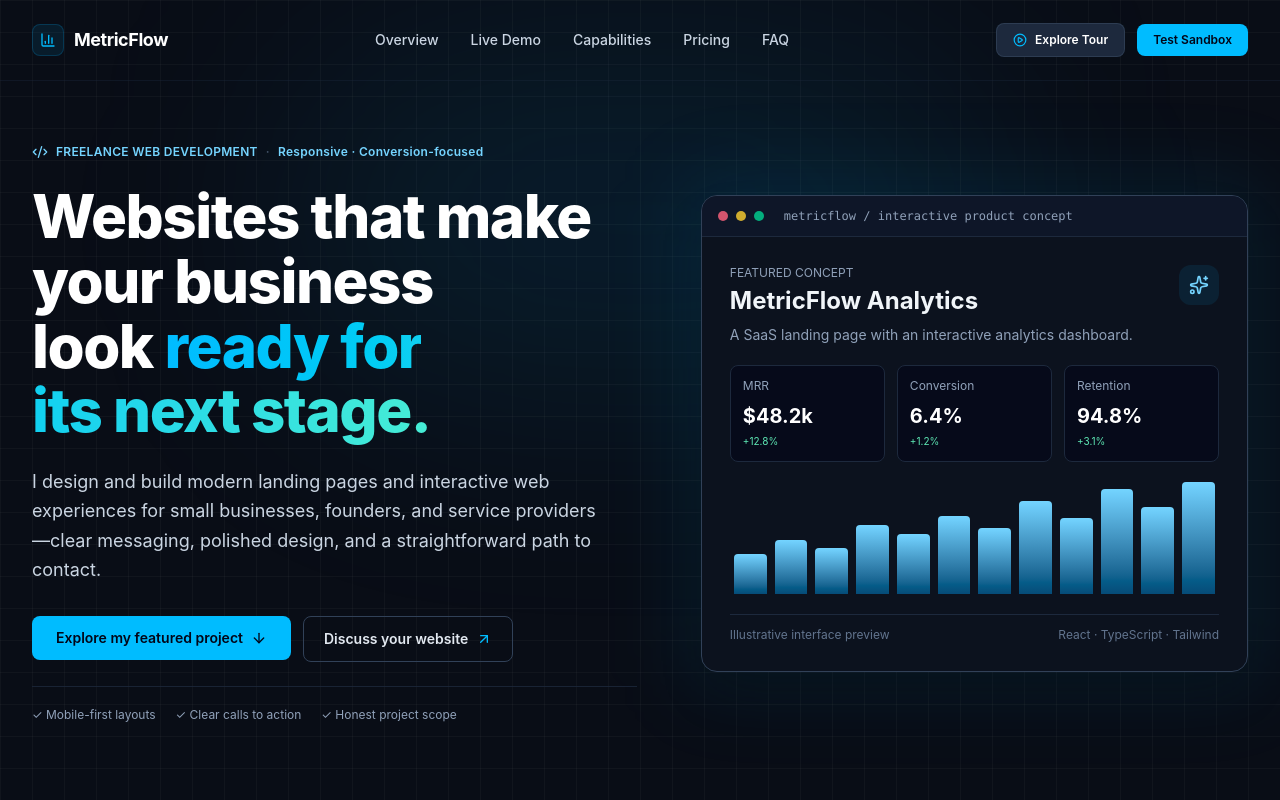
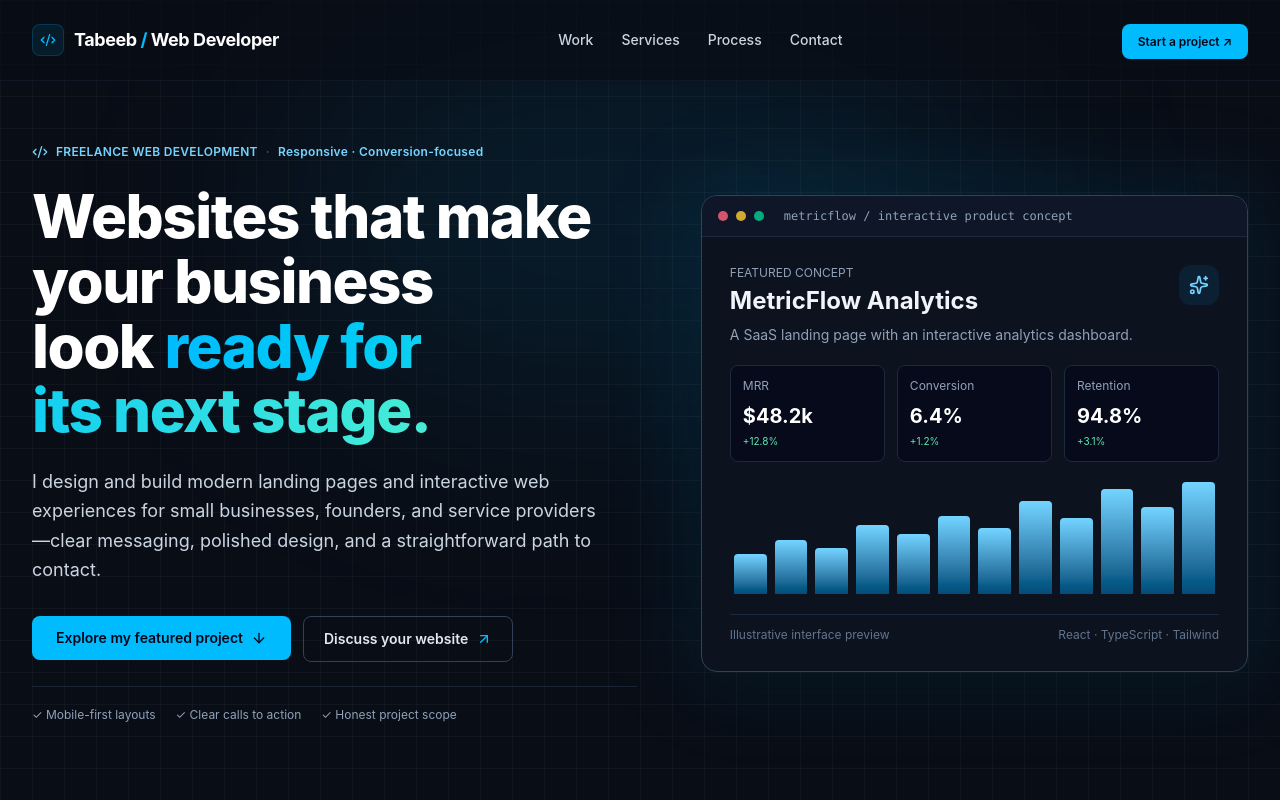
Before and after one commit to tabeeb1314/metricflow, a React (Vite) app: page / in a window 1280 px wide. Shown: the top 800 px of the page. Built offline with nearby package versions, Linux system fonts and the light colour scheme.

Commit message:
Make navigation portfolio and client enquiry focused

```diff
--- a/src/components/Navbar.tsx
+++ b/src/components/Navbar.tsx
@@ -1,186 +1,15 @@
 import React, { useState, useEffect } from 'react';
-import { BarChart3, Menu, X, PlayCircle } from 'lucide-react';
-
-interface NavbarProps {
-  onOpenTour: () => void;
-  onSelectDemo: () => void;
-}
-
+import { Code2, Menu, X } from 'lucide-react';
+interface NavbarProps { onOpenTour: () => void; onSelectDemo: () => void; }
 export const Navbar: React.FC<NavbarProps> = ({ onOpenTour, onSelectDemo }) => {
-  const [mobileMenuOpen, setMobileMenuOpen] = useState(false);
-  const [scrolled, setScrolled] = useState(false);
-
-  useEffect(() => {
-    const handleScroll = () => {
-      setScrolled(window.scrollY > 20);
-    };
-    window.addEventListener('scroll', handleScroll, { passive: true });
-    return () => window.removeEventListener('scroll', handleScroll);
-  }, []);
-
-  // Close mobile drawer on ESC
-  useEffect(() => {
-    const handleKeyDown = (e: KeyboardEvent) => {
-      if (e.key === 'Escape') setMobileMenuOpen(false);
-    };
-    window.addEventListener('keydown', handleKeyDown);
-    return () => window.removeEventListener('keydown', handleKeyDown);
-  }, []);
-
-  return (
-    <header
-      className={`fixed top-0 left-0 right-0 z-40 transition-colors duration-200 ${
-        scrolled
-          ? 'bg-[#090d16]/90 backdrop-blur-md border-b border-slate-800/80 shadow-sm'
-          : 'bg-transparent border-b border-slate-800/40'
-      }`}
-    >
-      <div className="max-w-7xl mx-auto px-4 sm:px-6 lg:px-8">
-        <div className="flex items-center justify-between gap-8 h-16 sm:h-20">
-          {/* Zone 1: Brand Wordmark (Single text element with integrated vector icon) */}
-          <a
-            href="#"
-            className="flex items-center gap-2.5 text-lg font-bold tracking-tight text-white hover:text-sky-400 transition-colors whitespace-nowrap shrink-0 group focus-visible:ring-2 focus-visible:ring-sky-400 rounded-md"
-            aria-label="MetricFlow Home"
-          >
-            <div className="w-8 h-8 rounded-lg bg-sky-500/10 border border-sky-500/20 flex items-center justify-center text-sky-400 group-hover:bg-sky-500/20 transition-colors">
-              <BarChart3 className="w-4 h-4" />
-            </div>
-            <span>MetricFlow</span>
-          </a>
-
-          {/* Zone 2: 5 Concise single-line navigation links */}
-          <nav
-            className="hidden md:flex items-center gap-8 text-sm font-medium text-slate-300"
-            aria-label="Primary Navigation"
-          >
-            <a
-              href="#overview"
-              className="hover:text-white transition-colors whitespace-nowrap shrink-0 py-1"
-            >
-              Overview
-            </a>
-            <a
-              href="#interactive-demo"
-              className="hover:text-white transition-colors whitespace-nowrap shrink-0 py-1"
-            >
-              Live Demo
-            </a>
-            <a
-              href="#capabilities"
-              className="hover:text-white transition-colors whitespace-nowrap shrink-0 py-1"
-            >
-              Capabilities
-            </a>
-            <a
-              href="#pricing"
-              className="hover:text-white transition-colors whitespace-nowrap shrink-0 py-1"
-            >
-              Pricing
-            </a>
-            <a
-              href="#faq"
-              className="hover:text-white transition-colors whitespace-nowrap shrink-0 py-1"
-            >
-              FAQ
-            </a>
-          </nav>
-
-          {/* Zone 3: 1 Primary CTA Button */}
-          <div className="hidden md:flex items-center gap-3 shrink-0">
-            <button
-              onClick={onOpenTour}
-              className="flex items-center gap-2 px-4 py-2 text-xs font-semibold text-white bg-slate-800 hover:bg-slate-700 border border-slate-700/80 rounded-lg transition-colors whitespace-nowrap shrink-0 focus-visible:ring-2 focus-visible:ring-sky-400"
-            >
-              <PlayCircle className="w-3.5 h-3.5 text-sky-400" />
-              <span>Explore Tour</span>
-            </button>
-            <button
-              onClick={onSelectDemo}
-              className="px-4 py-2 text-xs font-semibold text-slate-950 bg-sky-400 hover:bg-sky-300 rounded-lg transition-colors whitespace-nowrap shrink-0 focus-visible:ring-2 focus-visible:ring-sky-400"
-            >
-              Test Sandbox
-            </button>
-          </div>
-
-          {/* Mobile hamburger button */}
-          <div className="flex md:hidden items-center gap-2">
-            <button
-              type="button"
-              onClick={() => setMobileMenuOpen(!mobileMenuOpen)}
-              className="p-2 text-slate-400 hover:text-white hover:bg-slate-800/60 rounded-lg transition-colors focus-visible:ring-2 focus-visible:ring-sky-400"
-              aria-expanded={mobileMenuOpen}
-              aria-label={mobileMenuOpen ? 'Close navigation menu' : 'Open navigation menu'}
-            >
-              {mobileMenuOpen ? <X className="w-5 h-5" /> : <Menu className="w-5 h-5" />}
-            </button>
-          </div>
-        </div>
-      </div>
-
-      {/* Accessible Mobile Drawer */}
-      {mobileMenuOpen && (
-        <div className="md:hidden border-b border-slate-800 bg-[#0c121e]/98 px-4 pt-3 pb-6 shadow-xl animate-in fade-in duration-150">
-          <nav className="flex flex-col gap-3 text-sm font-medium text-slate-300">
-            <a
-              href="#overview"
-              onClick={() => setMobileMenuOpen(false)}
-              className="py-2 px-3 rounded-md hover:bg-slate-800 hover:text-white transition-colors"
-            >
-              Overview
-            </a>
-            <a
-              href="#interactive-demo"
-              onClick={() => setMobileMenuOpen(false)}
-              className="py-2 px-3 rounded-md hover:bg-slate-800 hover:text-white transition-colors"
-            >
-              Live Demo
-            </a>
-            <a
-              href="#capabilities"
-              onClick={() => setMobileMenuOpen(false)}
-              className="py-2 px-3 rounded-md hover:bg-slate-800 hover:text-white transition-colors"
-            >
-              Capabilities
-            </a>
-            <a
-              href="#pricing"
-              onClick={() => setMobileMenuOpen(false)}
-              className="py-2 px-3 rounded-md hover:bg-slate-800 hover:text-white transition-colors"
-            >
-              Pricing
-            </a>
-            <a
-              href="#faq"
-              onClick={() => setMobileMenuOpen(false)}
-              className="py-2 px-3 rounded-md hover:bg-slate-800 hover:text-white transition-colors"
-            >
-              FAQ
-            </a>
-          </nav>
-          <div className="mt-4 pt-4 border-t border-slate-800 flex flex-col gap-2.5">
-            <button
-              onClick={() => {
-                setMobileMenuOpen(false);
-                onOpenTour();
-              }}
-              className="w-full flex items-center justify-center gap-2 px-4 py-2.5 text-xs font-semibold text-white bg-slate-800 border border-slate-700 rounded-lg hover:bg-slate-700 transition-colors"
-            >
-              <PlayCircle className="w-3.5 h-3.5 text-sky-400" />
-              <span>Explore Interactive Tour</span>
-            </button>
-            <button
-              onClick={() => {
-                setMobileMenuOpen(false);
-                onSelectDemo();
-              }}
-              className="w-full px-4 py-2.5 text-xs font-semibold text-slate-950 bg-sky-400 rounded-lg hover:bg-sky-300 transition-colors text-center"
-            >
-              Test Live Sandbox
-            </button>
-          </div>
-        </div>
-      )}
-    </header>
-  );
+ const [mobileMenuOpen,setMobileMenuOpen]=useState(false); const [scrolled,setScrolled]=useState(false);
+ useEffect(()=>{const h=()=>setScrolled(window.scrollY>20);window.addEventListener('scroll',h,{passive:true});return()=>window.removeEventListener('scroll',h)},[]);
+ useEffect(()=>{const h=(e:KeyboardEvent)=>{if(e.key==='Escape')setMobileMenuOpen(false)};window.addEventListener('keydown',h);return()=>window.removeEventListener('keydown',h)},[]);
+ const links=[['Work','#work'],['Services','#services'],['Process','#process'],['Contact','#contact']];
+ return <header className={`fixed top-0 left-0 right-0 z-40 transition-colors duration-200 ${scrolled?'bg-[#090d16]/90 backdrop-blur-md border-b border-slate-800/80':'bg-[#090d16]/70 border-b border-slate-800/40'}`}><div className="max-w-7xl mx-auto px-4 sm:px-6 lg:px-8"><div className="flex items-center justify-between gap-6 h-16 sm:h-20">
+ <a href="#overview" className="flex items-center gap-2.5 text-lg font-bold tracking-tight text-white whitespace-nowrap"><span className="w-8 h-8 rounded-lg bg-sky-500/10 border border-sky-500/20 flex items-center justify-center text-sky-400"><Code2 className="w-4 h-4"/></span><span>Tabeeb <span className="text-sky-400">/</span> Web Developer</span></a>
+ <nav className="hidden md:flex items-center gap-7 text-sm font-medium text-slate-300" aria-label="Primary navigation">{links.map(([label,href])=><a key={href} href={href} className="hover:text-white transition-colors">{label}</a>)}</nav>
+ <div className="hidden md:block"><a href="#contact" className="px-4 py-2.5 text-xs font-semibold text-slate-950 bg-sky-400 hover:bg-sky-300 rounded-lg transition-colors">Start a project ↗</a></div>
+ <button type="button" onClick={()=>setMobileMenuOpen(!mobileMenuOpen)} className="md:hidden p-2 text-slate-300 hover:text-white rounded-lg" aria-expanded={mobileMenuOpen} aria-label={mobileMenuOpen?'Close navigation menu':'Open navigation menu'}>{mobileMenuOpen?<X className="w-5 h-5"/>:<Menu className="w-5 h-5"/>}</button>
+ </div></div>{mobileMenuOpen&&<div className="md:hidden border-b border-slate-800 bg-[#0c121e] px-4 pt-3 pb-5"><nav className="flex flex-col gap-1">{links.map(([label,href])=><a key={href} href={href} onClick={()=>setMobileMenuOpen(false)} className="py-3 px-3 rounded-md text-sm text-slate-300 hover:bg-slate-800 hover:text-white">{label}</a>)}</nav><a href="#contact" onClick={()=>setMobileMenuOpen(false)} className="mt-3 block text-center py-3 rounded-lg bg-sky-400 text-slate-950 text-sm font-semibold">Start a project</a></div>}</header>;
 };
```
